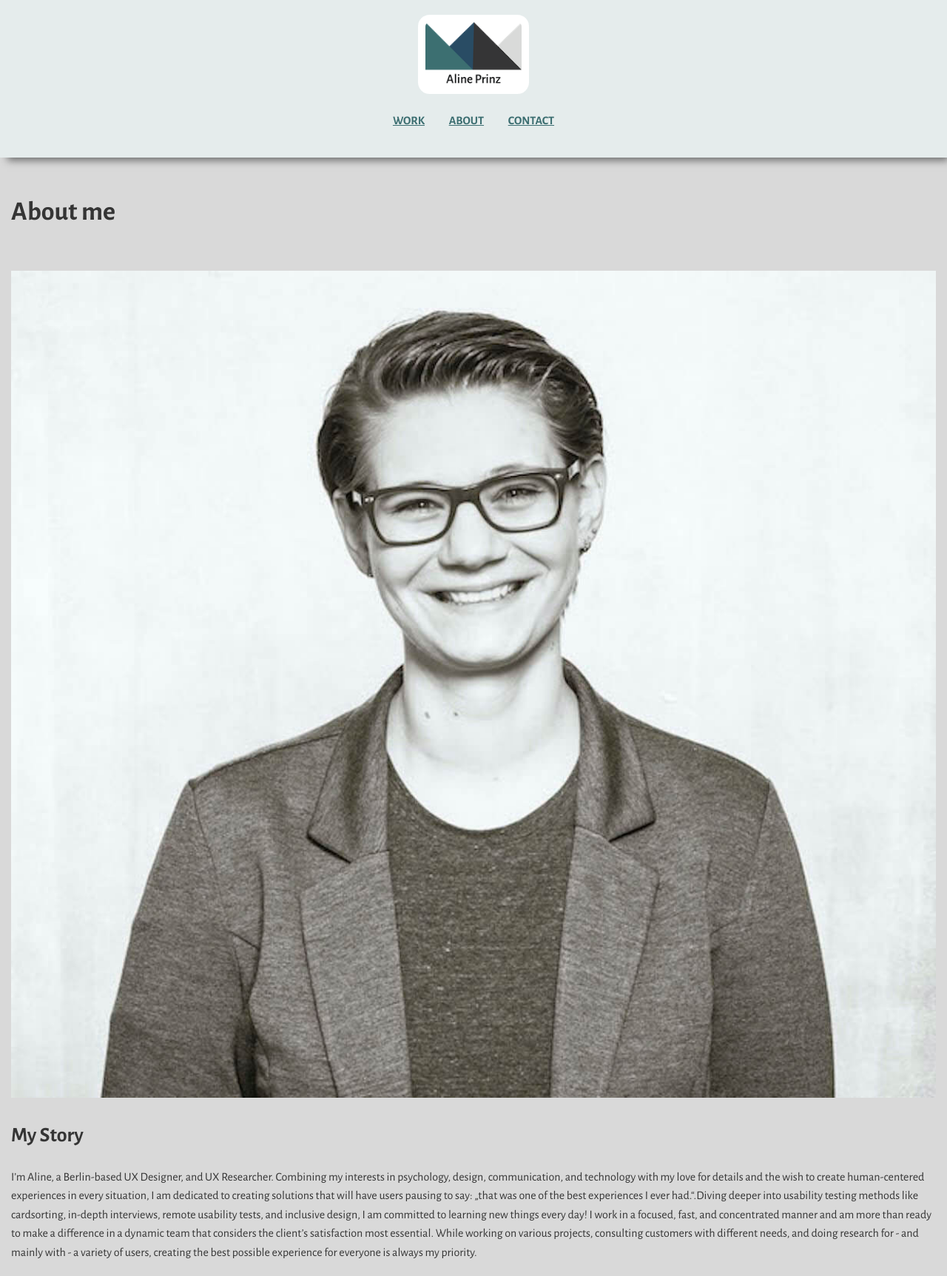
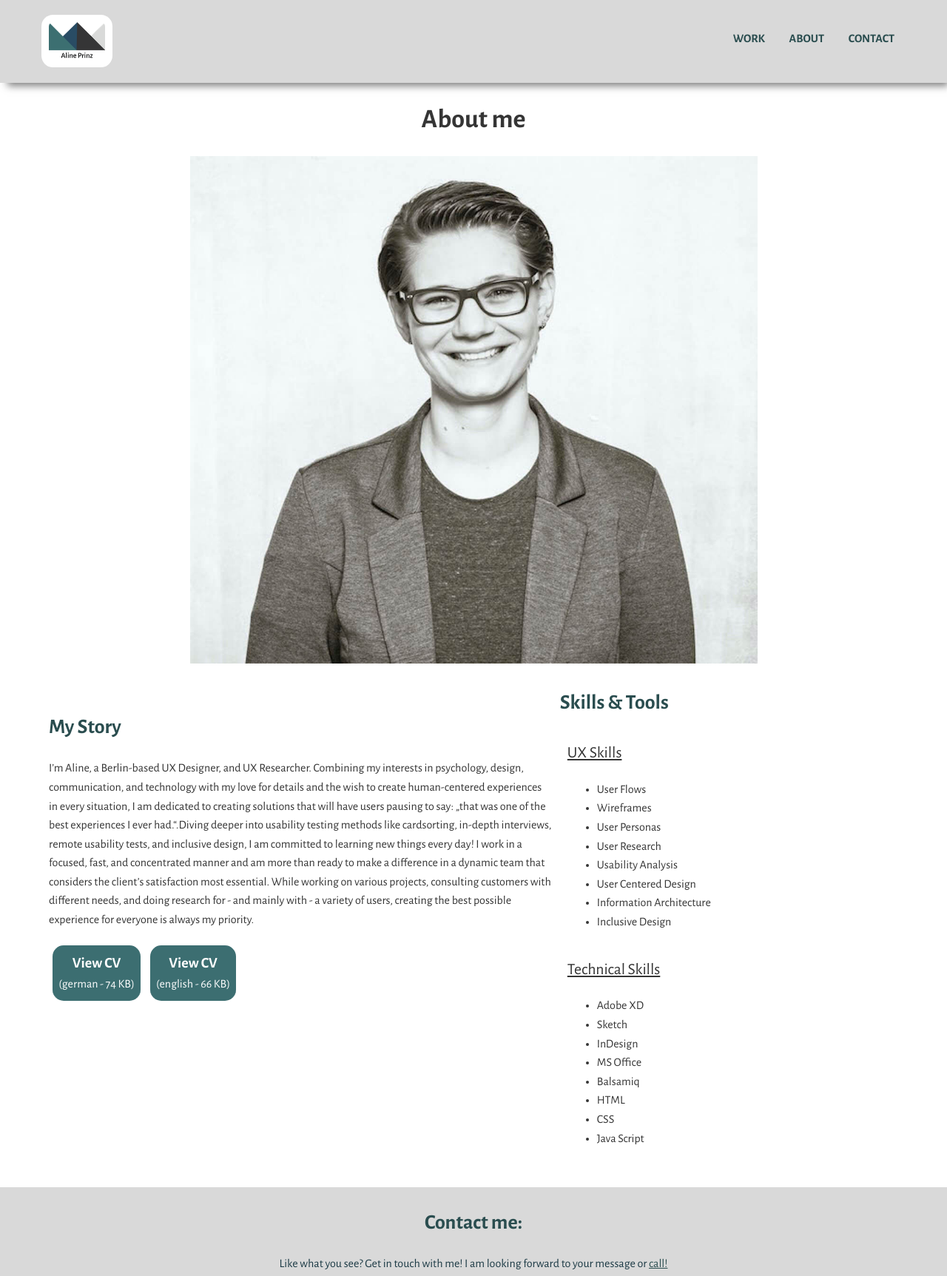
Before and after one commit to PrinzAli/portfolio-website, a plain HTML site: page about.html in a window 1280 px wide. Shown: the top 1725 px of the page at 74% size. Drawn offline with nearby package versions, Linux system fonts and the light colour scheme.

Commit message:
added animation and transitions
added animation and transitions as well as css for largers creens

```diff
--- a/css/style.css
+++ b/css/style.css
@@ -15,11 +15,12 @@ dark blue: #1c3a45;
 light blue: #d9f5ff;
 bright blue: #b3eaff;
 */
-
-*{box-sizing: border-box;}
+* {
+  box-sizing: border-box;
+}
 
 body {
-  background-color: #d9d9d9;
+  background-color: #ffffff;
   font-family: 'Alegreya Sans', sans-serif;
   font-size: 1em;
   /*sets the font size to 16 px*/
@@ -36,12 +37,13 @@ h1, h2, h3, h4 {
 
 h1 {
   font-size: 2.25em;
-  font-weight: 700;
+  font-weight: 600;
 }
 
 h2 {
   font-size: 1.75em;
-  font-weight: 700;
+  font-weight: 600;
+  color: #2a4d4f;
 }
 
 h3 {
@@ -59,28 +61,26 @@ img {
 }
 
 .logo {
-  max-width: 9.375em;
+  max-width: 6em;
   background-color: #ffffff;
   padding: 0.625em;
   border-radius: 0.983em;
 }
 
 header {
-  background-color: #E5ECEC;
+  background-color: #d9d9d9;
   text-align: center;
   padding: 0.325em 0;
   position: fixed;
   width: 100%;
   display: inline-block;
-
   -webkit-box-shadow: 6px 8px 10px -4px rgba(50, 50, 50, 0.64);
--moz-box-shadow:    6px 8px 10px -4px rgba(50, 50, 50, 0.64);
-box-shadow:         6px 8px 10px -4px rgba(50, 50, 50, 0.64);
-
+  -moz-box-shadow: 6px 8px 10px -4px rgba(50, 50, 50, 0.64);
+  box-shadow: 6px 8px 10px -4px rgba(50, 50, 50, 0.64);
 }
 
 footer {
-  background-color: #E5ECEC;
+  background-color: #d9d9d9;
   color: #1c3a45;
 }
 
@@ -99,7 +99,6 @@ a:hover, a:focus {
   color: #284b63;
   text-decoration: underline;
   font-weight: bold;
-
   /*underlining when hovering over a link */
 }
 
@@ -108,36 +107,50 @@ a:active {
   color: #2a4d4f;
 }
 
-.button {
+#button {
   display: inline-block;
-  background-color: #E5ECEC;
-  color: #3c6e71;
+  background-color: #3c6e71;
+  color: #ffffff;
   font-weight: 400;
   text-decoration: none;
   padding: 0.5em;
   border-radius: 0.938em;
-  borderbottom: 0.125em solid #E5ECEC;
-  transition: 0.2s opacity;
+  border-bottom: 0.125em solid #3c6e71;
+  transition: 0.2s;
+  opacity;
 }
 
-.button:hover {
+#button:hover {
+  text-decoration: none;
+  color: #ffffff;
+  font-weight: bold;
   opacity: 0.8;
-  /*reduces the opacity of the button to 80% */
+}
+
+.button {
+  display: inline-block;
+  background-color: #3c6e71;
+  color: #ffffff;
+  font-weight: 400;
   text-decoration: none;
-  color: #1c3a45;
-  font-weight: bold;
+  padding: 0.5em;
+  border-radius: 0.938em;
+  border-bottom: 0.125em solid #3c6e71;
+  transition: 0.2s;
+  opacity;
 }
 
 .button.contact {
-  background-color: #d9d9d9;
-  color: #2a4d4f;
   text-transform: uppercase;
-  text-decoration: none;
+  background-color: #353535;
+  color: #d9d9d9;
   margin-bottom: 0.625em;
+  font-weight: bold;
 }
 
 .button.contact:hover {
   text-decoration: none;
+  opacity: 0.8;
 }
 
 .button.download {
@@ -146,66 +159,297 @@ a:active {
   margin: 0.325em;
 }
 
+transition: [transition-property] [transition-duration] [transition-timing-function] [transition-delay];
 
 /*Layout styling */
-
-.contacticon {padding: 0.625em; display: inline-block;}
-
-.contacticon:hover{opacity: 0.8;}
-
-.contacticon >a {padding: 0 0.938em; }
-
-.container {padding: 0.938em;
+.contacticon {
+  padding: 0.625em;
+  display: inline-block;
 }
 
-.row { margin: 1.563em 0; /*1.563em top and bottom, 0 left and right */
+.contacticon:hover {
+  opacity: 0.8;
 }
 
-#work .upperrow {padding-bottom: 1.563em; border-bottom: 0.063em solid #1c3a45
+.contacticon>a {
+  padding: 0 0.938em;
 }
 
-#hero {background-color: #E5ECEC;
+.container {
+  padding: 0 1em;
+}
+
+.row {
+  margin: 1.563em 0;
+  /*1.563em top and bottom, 0 left and right */
+}
+
+#work .upperrow {
+  padding-bottom: 1.563em;
+  border-bottom: 0.063em solid #1c3a45
+}
+
+#hero {
+  background-color: #ffffff;
   padding: 1.25em 0;
   display: inline-block;
-width: 100%}
-
-#project{padding:1.25em 0;
-  display: inline-block;
-  width: 100%;}
-
-#hero h1{text-align: center; /*centers text */
+  width: 100%;
+  border: 0.5em solid #3c6e71;
 }
 
-nav{display: inline-block;
+#project {
+  padding: 1.25em 0;
+  display: inline-block;
   width: 100%;
 }
 
-nav > ul {list-style-type: none;
+#hero h1 {
+  text-align: center;
+  /*centers text */
+}
+
+#hero span {
+  display: block;
+}
+
+nav {
+  display: inline-block;
+  width: 100%;
+}
+
+nav>ul {
+  list-style-type: none;
   padding: 0;
 }
 
-nav > ul > li { display: inline-block;
+nav>ul>li {
+  display: inline-block;
 }
 
-nav>ul>li>a{padding:0 0.938em;
+nav>ul>li>a {
+  padding: 0 0.938em;
   text-transform: uppercase;
   font-weight: 700;
-color: #3c6e71;
+  color: #2a4d4f;
+  text-decoration: none;
 }
+
 nav>ul>li>a:visited {
   color: #284b63;
 }
 
 nav>ul>li>a:hover {
   color: #1c3a45;
+  text-decoration: none;
 }
 
-main{padding-top: 222px; }
+main {
+  padding-top: 146px;
+}
 
-.prototype{padding: 0.325em;border: 0.125em solid #2a4d4f;}
+.prototype {
+  padding: 0.325em;
+  border: 0.125em solid #2a4d4f;
+}
 
-#skills h3{text-decoration: underline;}
+#skills h3 {
+  text-decoration: underline;
+}
 
-#contact {text-align: center;
+#contact {
+  text-align: center;
   display: inline-block;
-margin-top: 0.125em;}
+  margin-top: 0.125em;
+}
+
+.spanheader {
+  color: #2a4d4f;
+}
+
+.spancv {
+  font-size: 1.25em;
+  font-weight: bold;
+}
+
+#about .columnend {
+  padding-bottom: 1.563em;
+  border-bottom: 0.063em solid #1c3a45
+}
+
+/* ================ Medium devices (640px and lager) ================ */
+@media only screen and (min-width: 640px) {
+  header {
+    text-align: unset;
+    padding: 1.25em 0 0.813em;
+  }
+
+  nav {
+    width: auto;
+    float: right;
+    margin-top: 0.25em;
+  }
+
+  main {
+    padding-top: 7em;
+  }
+
+  .col-md-6 {
+    width: 50%;
+  }
+
+  [class*="col-"] {
+    float: left;
+    padding: 0.625em;
+  }
+
+  .row::after {
+    content: "";
+    clear: both;
+    display: table;
+  }
+}
+
+.upperrow::after {
+  content: "";
+  clear: both;
+  display: table;
+}
+}
+
+#about h3 {
+  margin-top: 0;
+}
+
+#skills h3 {
+  margin-top: 0;
+}
+
+#contact {
+  text-align: center;
+  display: block;
+  padding-top: 0.325em;
+  padding-bottom: 0.325em;
+}
+
+@keyframes color-change {
+  0% {
+    fill: #edc655;
+  }
+
+  50% {
+    fill: #fcffad;
+  }
+
+  100% {
+    fill: #f76414;
+  }
+}
+
+.rowgraphic {
+  border-top: 0.125em solid #3c6e71;
+  padding-top: 0.625em;
+}
+
+.berlin-illustration {
+  width: 100%;
+  max-width: 100%;
+  height: auto;
+}
+
+animation: [animation-duration] [animation-name] [animation-iteration-count] [animation-direction] [animation-timing-function];
+
+.sun {
+  animation: 4s color-change infinite alternate linear;
+}
+
+@keyframes cloud-move {
+  from {
+    transform: translate(0, 50px);
+  }
+
+  to {
+    transform: translate(200px, 50px);
+  }
+}
+
+.cloud-front {
+  animation: 30s cloud-move infinite alternate linear;
+}
+
+@keyframes cloud-move-reverse {
+  from {
+    transform: translate(446px, 48px);
+  }
+
+  to {
+    transform: translate(100px, 48px);
+  }
+}
+
+.cloud-back {
+  animation: 34s cloud-move-reverse infinite alternate linear;
+}
+
+/* ============ large devicies (1024px or lager) ============== */
+@media only screen and (min-width: 1024px) {
+  .container {
+    max-width: 1200px;
+    margin-left: auto;
+    margin-right: auto;
+  }
+
+  header {
+    text-align: unset;
+    padding: 1.25em 0 0.813em;
+  }
+
+  nav {
+    width: auto;
+    float: right;
+    margin-top: 0.25em;
+  }
+
+  main {
+    padding-top: 7em;
+  }
+
+  .col-lg-7 {
+    width: 60%;
+  }
+
+  .col-lg-5 {
+    width: 40%;
+  }
+
+  [class*="col-"] {
+    float: left;
+    padding: 0.625em;
+  }
+
+  .row::after {
+    content: "";
+    clear: both;
+    display: table;
+  }
+}
+
+.picture {
+  max-width: 767px;
+  display: block;
+  margin-left: auto;
+  margin-right: auto;
+  height: auto;
+}
+
+main {text-align: center;}
+
+#about {text-align: left;}
+/* =============== extra-large devices (1920px or larger) ========== */
+@media only screen and (min-width: 1920px) {
+  .container {
+    max-width: 1200px;
+    margin-left: auto;
+    margin-right: auto;
+    text-align: center;
+  }
+}
```
Lines whose indentation alone changed are shown as unchanged.
